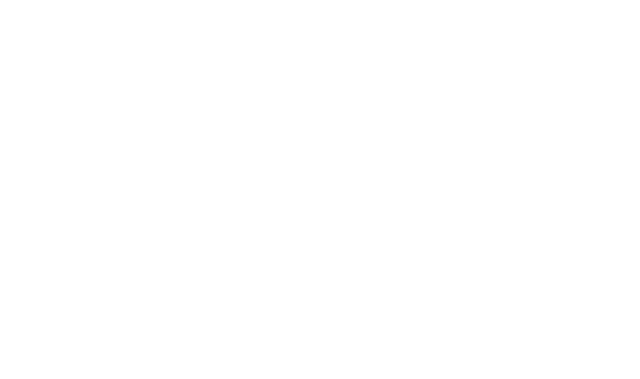
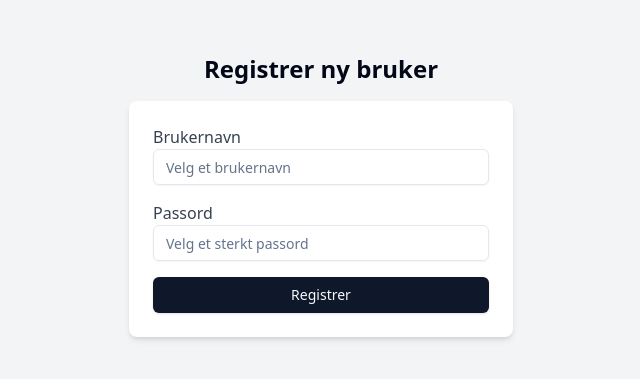
Before and after one commit to m4rius/stockpile-web, a React (Vite) app: page /register in a window 1280 px wide. Before the commit this address had no page. Shown: the part 205-584 px from the top of the page, without its empty margins (319-959 px from the left). Built offline with nearby package versions, Linux system fonts and the light colour scheme.

Commit message:
Added page for creating user

```diff
--- /dev/null
+++ b/src/api/auth.ts
@@ -0,0 +1,11 @@
+import apiClient from "./apiClient";
+
+export interface RegisterData {
+    username: string;
+    password: string;
+}
+
+export const registerUser = async (data: RegisterData) => {
+    const response = await apiClient.post("/auth/register", data);
+    return response.data;
+};
--- /dev/null
+++ b/src/components/ui/input.tsx
@@ -0,0 +1,22 @@
+import * as React from "react"
+
+import { cn } from "@/lib/utils"
+
+const Input = React.forwardRef<HTMLInputElement, React.ComponentProps<"input">>(
+  ({ className, type, ...props }, ref) => {
+    return (
+      <input
+        type={type}
+        className={cn(
+          "flex h-9 w-full rounded-md border border-input bg-transparent px-3 py-1 text-base shadow-sm transition-colors file:border-0 file:bg-transparent file:text-sm file:font-medium file:text-foreground placeholder:text-muted-foreground focus-visible:outline-none focus-visible:ring-1 focus-visible:ring-ring disabled:cursor-not-allowed disabled:opacity-50 md:text-sm",
+          className
+        )}
+        ref={ref}
+        {...props}
+      />
+    )
+  }
+)
+Input.displayName = "Input"
+
+export { Input }
--- /dev/null
+++ b/src/pages/Register.tsx
@@ -0,0 +1,56 @@
+import { useState } from "react";
+import { useNavigate } from "react-router-dom";
+import { registerUser } from "@/api/auth";
+import { Input } from "@/components/ui/input";
+import { Button } from "@/components/ui/button";
+
+export default function Register() {
+    const [username, setUsername] = useState("");
+    const [password, setPassword] = useState("");
+    const [error, setError] = useState<string | null>(null);
+    const navigate = useNavigate();
+
+    const handleSubmit = async (e: React.FormEvent) => {
+        e.preventDefault();
+        setError(null);
+
+        try {
+            await registerUser({ username, password });
+            alert("Bruker registrert! 🎉");
+            navigate("/login"); // Send brukeren til login etter registrering
+        } catch (err) {
+            console.log(err)
+            setError("Kunne ikke registrere bruker. Prøv igjen.");
+        }
+    };
+
+    return (
+        <div className="flex flex-col items-center justify-center min-h-screen bg-gray-100">
+            <h1 className="text-2xl font-bold mb-4">Registrer ny bruker</h1>
+            <form onSubmit={handleSubmit} className="bg-white p-6 shadow-md rounded-lg w-96">
+                {error && <p className="text-red-500 mb-4">{error}</p>}
+                <div className="mb-4">
+                    <label className="block text-gray-700">Brukernavn</label>
+                    <Input
+                        type="text"
+                        value={username}
+                        onChange={(e) => setUsername(e.target.value)}
+                        placeholder="Velg et brukernavn"
+                        required
+                    />
+                </div>
+                <div className="mb-4">
+                    <label className="block text-gray-700">Passord</label>
+                    <Input
+                        type="password"
+                        value={password}
+                        onChange={(e) => setPassword(e.target.value)}
+                        placeholder="Velg et sterkt passord"
+                        required
+                    />
+                </div>
+                <Button type="submit" className="w-full">Registrer</Button>
+            </form>
+        </div>
+    );
+}
--- a/src/routes.tsx
+++ b/src/routes.tsx
@@ -1,10 +1,12 @@
 import { BrowserRouter as Router, Routes, Route } from "react-router-dom";
 import Home from "./pages/Home";
+import Register from "./pages/Register";
 
 const AppRoutes = () => (
     <Router>
         <Routes>
             <Route path="/" element={<Home />} />
+            <Route path="/register" element={<Register />} />
         </Routes>
     </Router>
 );
```
